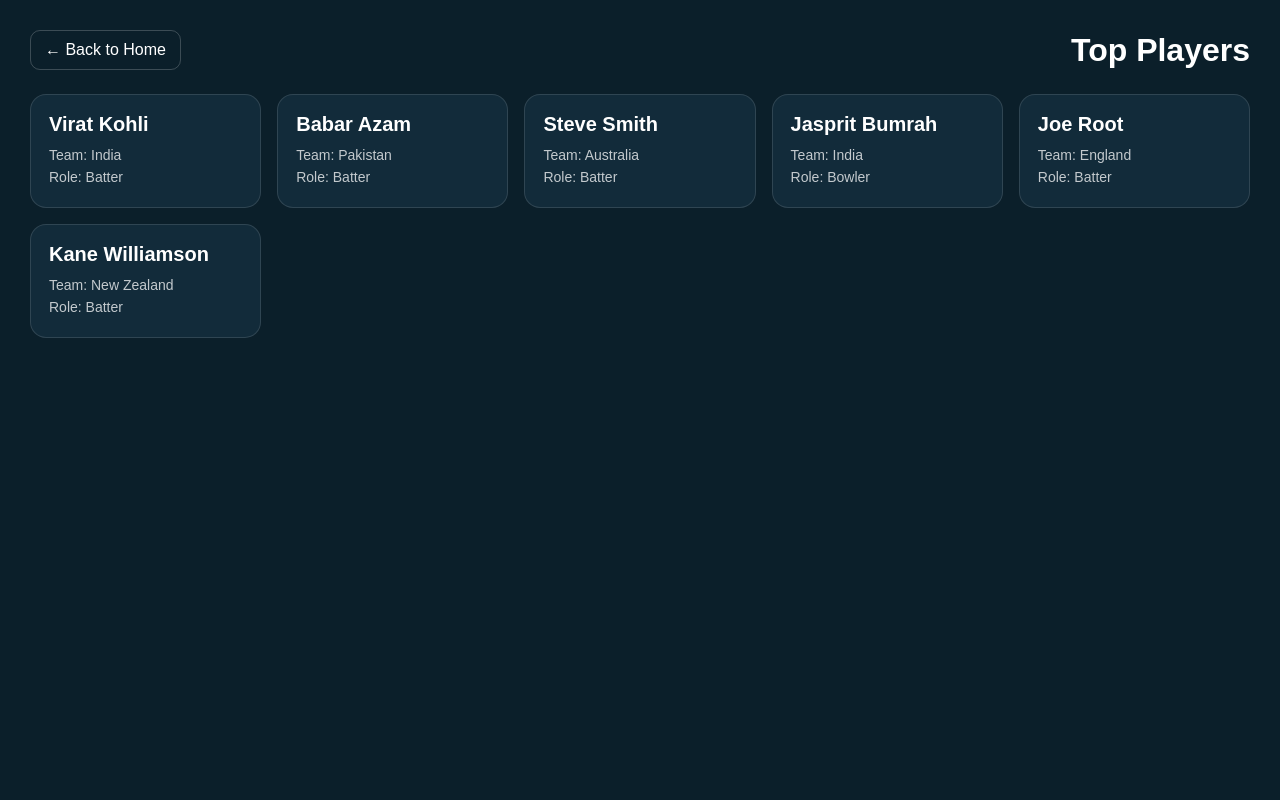
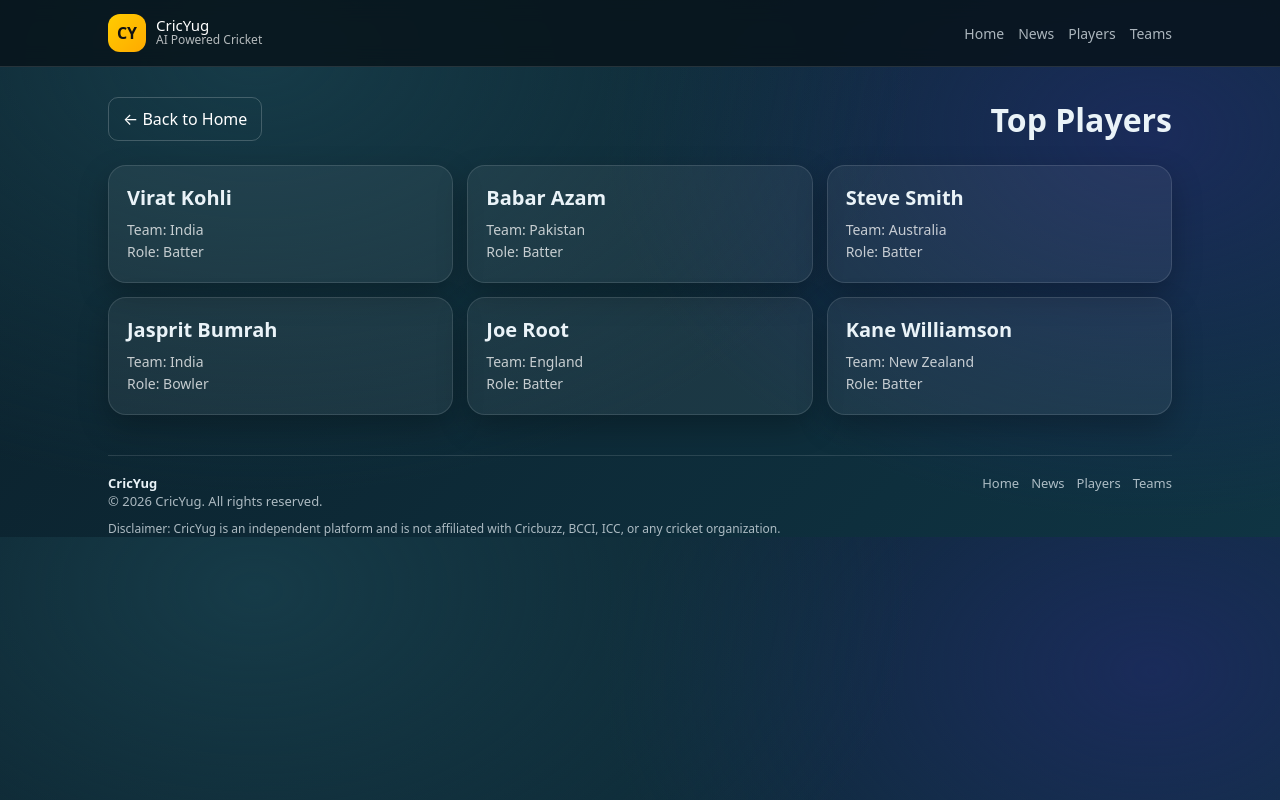
Before and after one commit to cricyug/cricyug_website, a plain HTML site: page Players.html in a window 1280 px wide. Drawn offline with Linux system fonts and the light colour scheme.

Commit message:
Update Players.html

```diff
--- a/Players.html
+++ b/Players.html
@@ -4,14 +4,13 @@
   <meta charset="UTF-8" />
   <meta name="viewport" content="width=device-width, initial-scale=1.0" />
   <title>Players - CricYug</title>
+  <meta name="description" content="Explore cricket players, roles and future player profiles on CricYug." />
+  <meta name="robots" content="index, follow" />
+  <meta name="theme-color" content="#0b1f2a" />
+  <link rel="icon" type="image/svg+xml" href="favicon.svg" />
+  <link rel="stylesheet" href="css/style.css" />
+
   <style>
-    body{
-      margin:0;
-      font-family:Arial,sans-serif;
-      background:#0b1f2a;
-      color:#fff;
-      padding:30px;
-    }
     .top{
       display:flex;
       justify-content:space-between;
@@ -20,6 +19,7 @@
       flex-wrap:wrap;
       gap:12px;
     }
+
     .back{
       color:#fff;
       text-decoration:none;
@@ -28,28 +28,20 @@
       border-radius:10px;
       display:inline-block;
     }
+
     .title{
       font-size:32px;
       font-weight:700;
       margin:0;
     }
-    .grid{
-      display:grid;
-      grid-template-columns:repeat(auto-fit,minmax(220px,1fr));
-      gap:16px;
-    }
-    .card{
-      background:#122b3a;
-      border:1px solid rgba(255,255,255,.12);
-      border-radius:16px;
-      padding:18px;
-    }
+
     .name{
       font-size:20px;
       font-weight:700;
       margin-bottom:8px;
     }
-    .meta{
+
+    .metaText{
       color:rgba(255,255,255,.75);
       font-size:14px;
       line-height:1.6;
@@ -57,43 +49,88 @@
   </style>
 </head>
 <body>
+  <header class="navbar" style="margin-bottom:30px;">
+    <div class="navbarInner">
+      <a href="index.html" style="display:flex;align-items:center;gap:10px;text-decoration:none;color:#fff;">
+        <div class="logo">CY</div>
+        <div>
+          <div style="font-size:15px;line-height:1;">CricYug</div>
+          <div style="font-size:12px;color:rgba(255,255,255,.7);line-height:1.2;">AI Powered Cricket</div>
+        </div>
+      </a>
 
+      <nav class="navlinks">
+        <a href="index.html">Home</a>
+        <a href="news.html">News</a>
+        <a href="players.html">Players</a>
+        <a href="teams.html">Teams</a>
+      </nav>
+    </div>
+  </header>
+
+  <div class="wrap">
     <div class="top">
       <a class="back" href="index.html">← Back to Home</a>
       <h1 class="title">Top Players</h1>
     </div>
 
-  <div class="grid">
+    <div class="grid3">
       <div class="card">
         <div class="name">Virat Kohli</div>
-      <div class="meta">Team: India<br>Role: Batter</div>
+        <div class="metaText">Team: India<br>Role: Batter</div>
       </div>
 
       <div class="card">
         <div class="name">Babar Azam</div>
-      <div class="meta">Team: Pakistan<br>Role: Batter</div>
+        <div class="metaText">Team: Pakistan<br>Role: Batter</div>
       </div>
 
       <div class="card">
         <div class="name">Steve Smith</div>
-      <div class="meta">Team: Australia<br>Role: Batter</div>
+        <div class="metaText">Team: Australia<br>Role: Batter</div>
       </div>
 
       <div class="card">
         <div class="name">Jasprit Bumrah</div>
-      <div class="meta">Team: India<br>Role: Bowler</div>
+        <div class="metaText">Team: India<br>Role: Bowler</div>
       </div>
 
       <div class="card">
         <div class="name">Joe Root</div>
-      <div class="meta">Team: England<br>Role: Batter</div>
+        <div class="metaText">Team: England<br>Role: Batter</div>
       </div>
 
       <div class="card">
         <div class="name">Kane Williamson</div>
-      <div class="meta">Team: New Zealand<br>Role: Batter</div>
+        <div class="metaText">Team: New Zealand<br>Role: Batter</div>
       </div>
     </div>
 
+    <footer style="margin-top:40px;padding-top:18px;border-top:1px solid rgba(255,255,255,.12);color:rgba(234,243,248,.72);font-size:13px;">
+      <div style="max-width:1100px;margin:0 auto;display:flex;justify-content:space-between;gap:12px;flex-wrap:wrap;">
+        <div>
+          <div style="font-weight:800;color:#eaf3f8;">CricYug</div>
+          <div>© <span class="footerYear"></span> CricYug. All rights reserved.</div>
+        </div>
+
+        <div style="display:flex;gap:12px;flex-wrap:wrap;">
+          <a href="index.html" style="color:rgba(234,243,248,.72);text-decoration:none;">Home</a>
+          <a href="news.html" style="color:rgba(234,243,248,.72);text-decoration:none;">News</a>
+          <a href="players.html" style="color:rgba(234,243,248,.72);text-decoration:none;">Players</a>
+          <a href="teams.html" style="color:rgba(234,243,248,.72);text-decoration:none;">Teams</a>
+        </div>
+      </div>
+
+      <div style="margin-top:10px;font-size:12px;color:rgba(234,243,248,.72);">
+        Disclaimer: CricYug is an independent platform and is not affiliated with Cricbuzz, BCCI, ICC, or any cricket organization.
+      </div>
+    </footer>
+  </div>
+
+  <script>
+    document.querySelectorAll(".footerYear").forEach(el => {
+      el.textContent = new Date().getFullYear();
+    });
+  </script>
 </body>
 </html>
```
Lines whose indentation alone changed are shown as unchanged.
